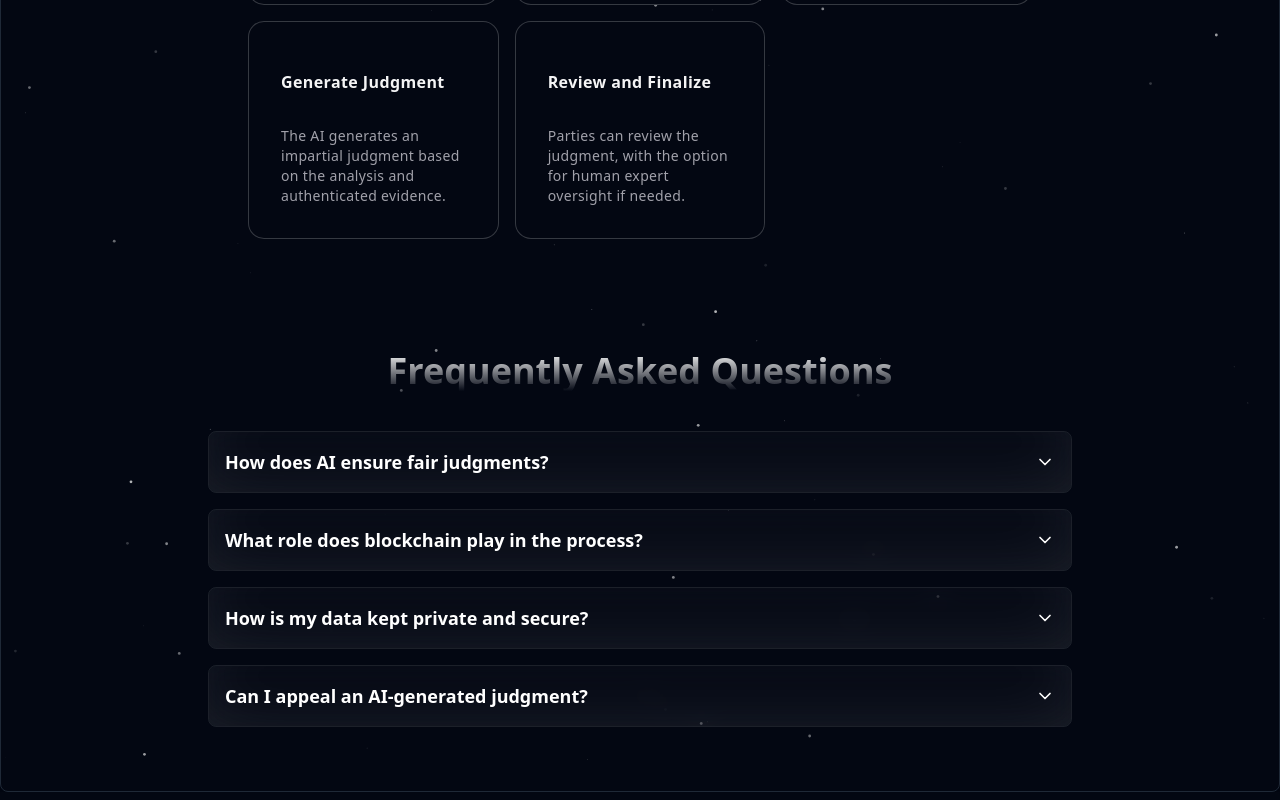
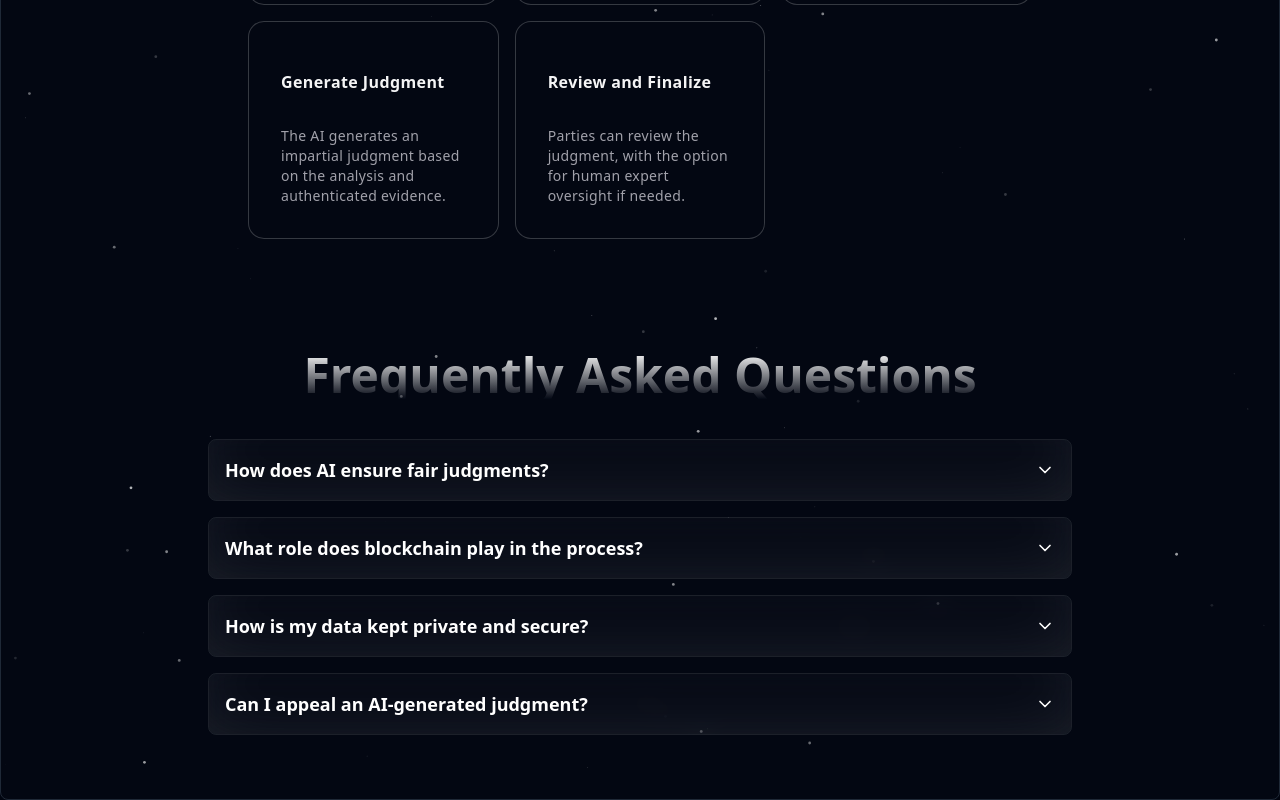
Before and after one commit to anshuman008/arbitron, a Next.js app: page / in a window 1280 px wide. Shown: the part 1368-2168 px from the top of the page. Built offline with nearby package versions, Linux system fonts and the light colour scheme.

Commit message:
font size fixed

```diff
--- a/src/app/page.tsx
+++ b/src/app/page.tsx
@@ -88,7 +88,7 @@ export default function WelcomePage() {
 
 
         <section className="w-full max-w-4xl mx-auto px-4 mb-16 z-50">
-          <h2 className="mb-10 bg-gradient-to-b from-black to-gray-300/80 bg-clip-text text-center text-5xl md:text-4xl font-semibold leading-none text-transparent dark:from-white dark:to-slate-900/10">Frequently Asked Questions</h2>
+          <h2 className="mb-10 bg-gradient-to-b from-black to-gray-300/80 bg-clip-text text-center text-5xl md:text-5xl font-semibold leading-none text-transparent dark:from-white dark:to-slate-900/10">Frequently Asked Questions</h2>
           <div className="space-y-4">
             {faqItems.map((item, index) => (
               <div key={index} className="dark:bg-transparent dark:backdrop-blur-md dark:[border:1px_solid_rgba(255,255,255,.1)] dark:[box-shadow:0_-20px_80px_-20px_#ffffff1f_inset] rounded-lg">
```
